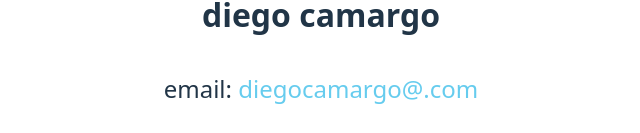
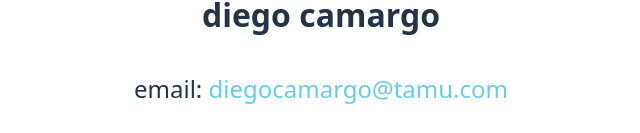
Before and after one commit to dieshuu/personal-website, a Vue app: page / in a window 1280 px wide. Shown: the part 149-282 px from the top of the page, without its empty margins (319-959 px from the left). Built offline with nearby package versions, Linux system fonts and the light colour scheme.

Commit message:
fixing email

```diff
--- a/src/views/Home.vue
+++ b/src/views/Home.vue
@@ -4,7 +4,7 @@
         <p>
             email:
             <a href="mailto:diegocamargo@tamu.edu">
-                diegocamargo@.com
+                diegocamargo@tamu.com
             </a>
         </p>
         <img src="../assets/espeon-umbreon.gif">
```
